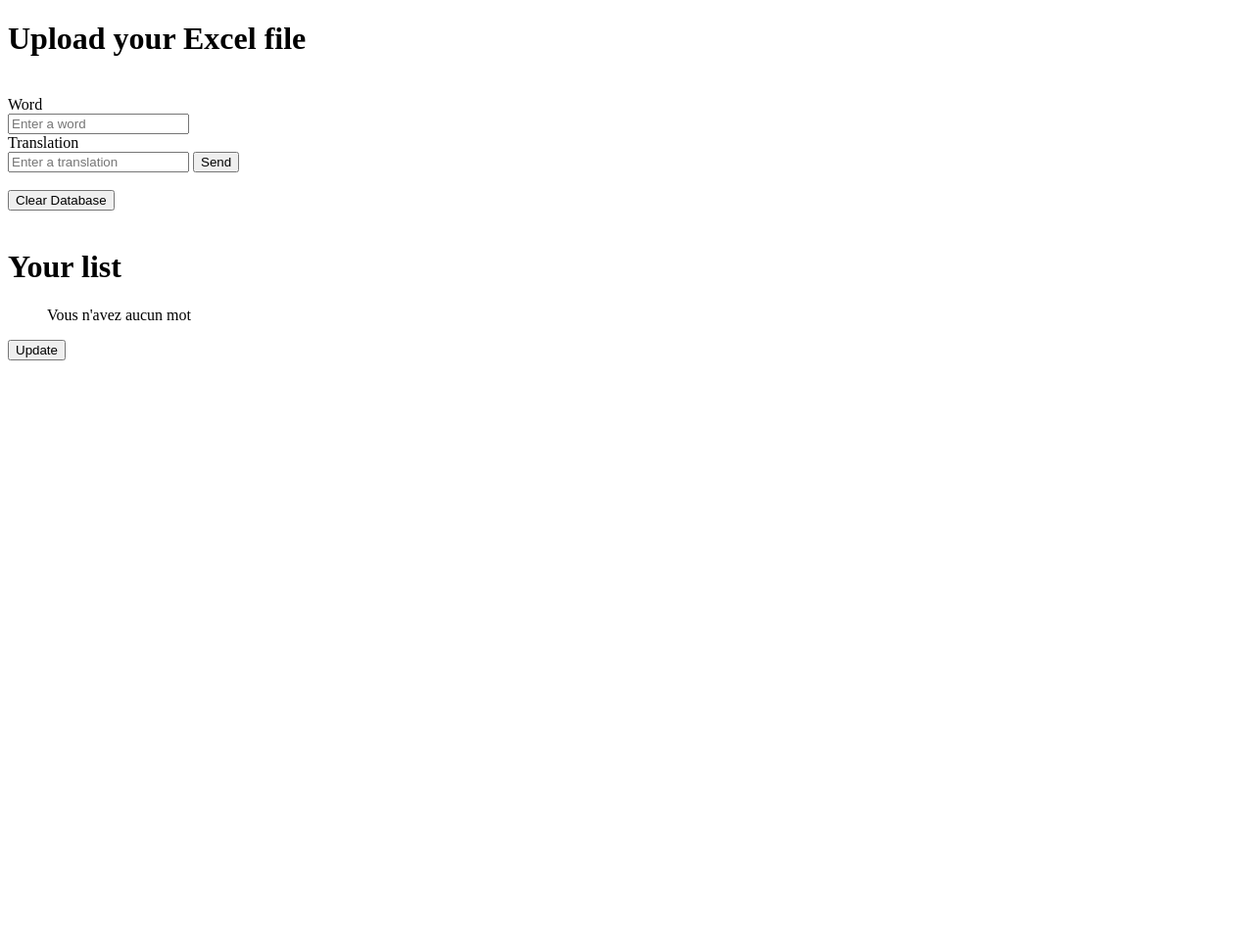
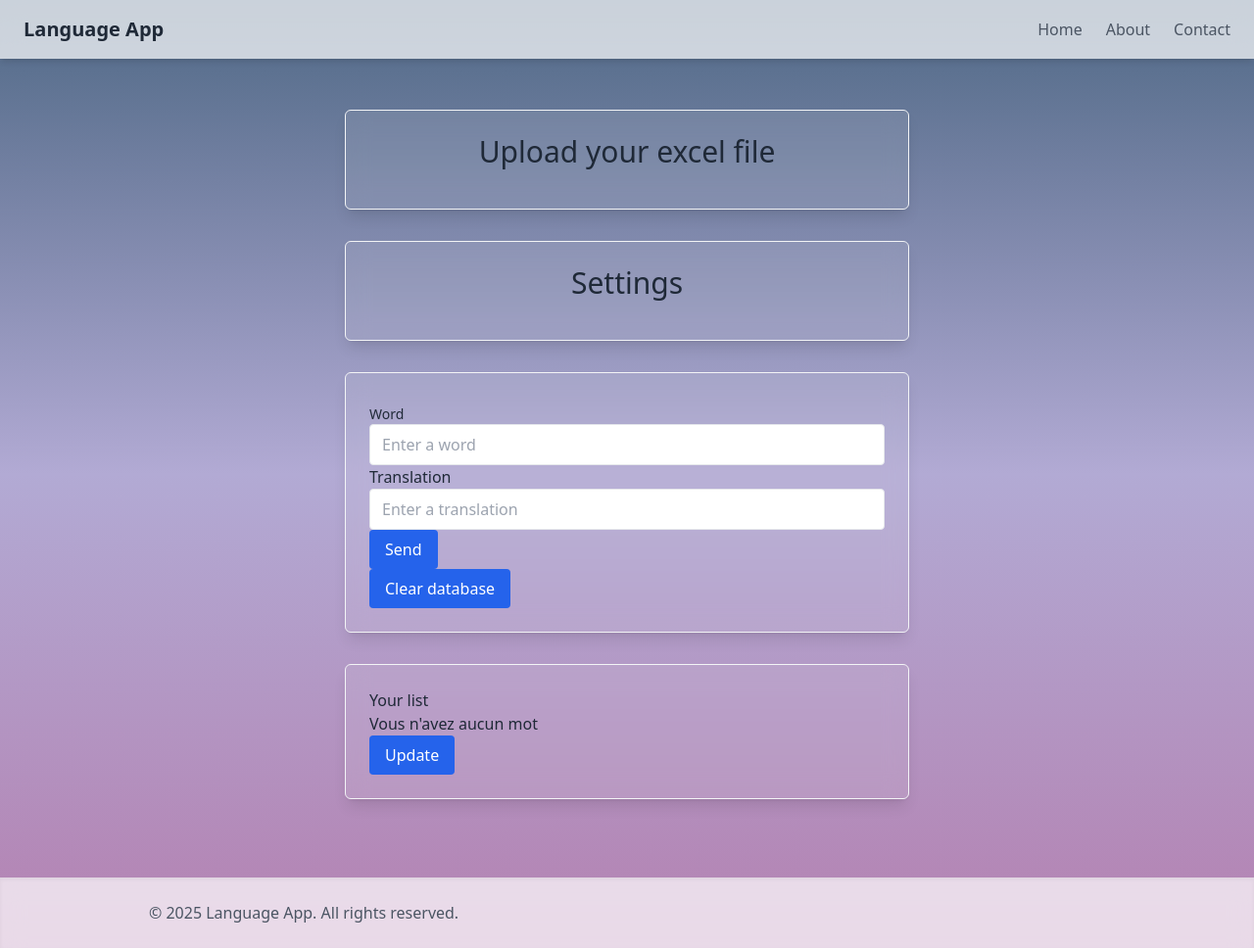
Before and after one commit to Achotna/Language_App, a Flask app: template templates/index.html in a window 1280 px wide. Shown: the whole page at 98% size. Before the commit the page ends 368 px from the top, so only its background shows below. Run offline with Flask 3, Linux system fonts and the light colour scheme; the template is opened without the code that fills it, so the values that code supplies are empty; some libraries are stand-ins or nearby versions.

Commit message:
First index ui customization

```diff
--- /dev/null
+++ b/static/style.css
@@ -0,0 +1,3 @@
+body {
+    background: linear-gradient(to bottom, rgb(78, 104, 133), #b2aad4, rgb(180, 129, 177));
+}
--- a/templates/home.html
+++ b/templates/home.html
@@ -1,5 +1,11 @@
 <!DOCTYPE html>
 <html lang="en">
+<link rel="stylesheet" href="{{ url_for('static', filename='style.css') }}">
+<link rel="preconnect" href="https://fonts.googleapis.com">
+<link rel="preconnect" href="https://fonts.gstatic.com" crossorigin>
+<link href="https://fonts.googleapis.com/css2?family=Noto+Sans:ital,wght@0,100..900;1,100..900&display=swap" rel="stylesheet">
+
+
 <head>
     <meta charset="UTF-8">
     <meta name="viewport" content="width=device-width, initial-scale=1.0">
--- a/templates/index.html
+++ b/templates/index.html
@@ -1,69 +1,99 @@
 <!DOCTYPE html>
 <html lang="en">
+<link rel="stylesheet" href="{{ url_for('static', filename='style.css') }}">
+<link rel="preconnect" href="https://fonts.googleapis.com">
+<link rel="preconnect" href="https://fonts.gstatic.com" crossorigin>
+<link href="https://fonts.googleapis.com/css2?family=Noto+Sans:ital,wght@0,100..900;1,100..900&display=swap" rel="stylesheet">
+
+
 <head>
     <meta charset="UTF-8">
     <meta name="viewport" content="width=device-width, initial-scale=1.0">
 
-    <title>File Upload</title>
+    <title>File upload</title>
+
+    <script src="https://cdn.tailwindcss.com"></script>
+
     {{ dropzone.load_css() }}
     {{ dropzone.style('border: 2px dashed #0087F7; min-height: 200px;') }}
 </head>
 
-<body>
-    <h1>Upload your Excel file</h1>
+<body class="min-h-screen pt-20">
+
+  <header class="fixed top-0 left-0 w-full bg-white bg-opacity-70 backdrop-filter backdrop-blur-md shadow-md z-10">
+    <div class="container mx-auto flex items-center justify-between py-4 px-6">
+      <a href="/" class="text-xl font-bold text-gray-800">Language App</a>
+      <nav>
+        <ul class="flex space-x-6">
+          <li><a href="home.html" class="text-gray-600 hover:text-gray-800">Home</a></li>
+          <li><a href="/about" class="text-gray-600 hover:text-gray-800">About</a></li>
+          <li><a href="/contact" class="text-gray-600 hover:text-gray-800">Contact</a></li>
+        </ul>
+      </nav>
+    </div>
+    </header>
+
+  <div class="max-w-xl mx-auto p-6 bg-gray-100 bg-clip-padding backdrop-filter backdrop-blur-md bg-opacity-10 border border-gray-100 rounded-md shadow-lg mb-8 mt-8">
+    <h1 class="text-3xl text-center text-gray-800 mb-4">Upload your excel file</h1>
     <form action="/" class="dropzone" id="my-dropzone" method="POST" enctype="multipart/form-data">
       {{ dropzone.create(action="/") }}
       {{ dropzone.load_js() }}
       {{ dropzone.config() }}
     </form>
+  </div>
 
-    <br>
+  <div class="max-w-xl mx-auto p-6 bg-gray-100 bg-clip-padding backdrop-filter backdrop-blur-md bg-opacity-10 border border-gray-100 rounded-md shadow-lg mb-8 mt-8">
+    <h1 class="text-3xl text-center text-gray-800 mb-4">Settings</h1>
+  </div>
+
+  <div class="max-w-xl mx-auto text-gray-800 p-6 bg-gray-100 bg-clip-padding backdrop-filter backdrop-blur-md bg-opacity-10 border border-gray-100 rounded-md shadow-lg mb-8 mt-8">
+    <form method="POST">
+        <label class="block text-sm font-medium mt-2">Word</label>
+        <input type="text" name="word" class="border rounded px-3 py-2 w-full" placeholder="Enter a word">
+        <label for="translation">Translation</label>
+
+        <input type="text" name="translation" class="border rounded px-3 py-2 w-full"  placeholder="Enter a translation">
+
+        <button type="submit" class="bg-blue-600 text-white px-4 py-2 rounded hover:bg-blue-700" >Send</button>
+    </form>
 
     <form method="POST">
-        <label for="word">Word</label>
-        <br>
-        <input type="text" name="word" placeholder="Enter a word">
-        <br>
-        <label for="translation">Translation</label>
-        <br>
-        <input type="text" name="translation" placeholder="Enter a translation">
-        <button type="submit">Send</button>
+        <button type="submit" name="clear" value="true" class="bg-blue-600 text-white px-4 py-2 rounded hover:bg-blue-700">Clear database</button>
     </form>
+  </div>
 
-    <br>
+  <div class="max-w-xl mx-auto p-6 bg-gray-100 bg-clip-padding backdrop-filter backdrop-blur-md bg-opacity-10 border border-gray-100 rounded-md shadow-lg mb-8 mt-8 text-gray-800">
+    <h1>Your list</h1>
+      <div class="max-h-64 overflow-y-auto">
         <form method="POST">
-        <button type="submit" name="clear" value="true">Clear Database</button>
-    </form>
-
-    <br>
-
-
-    <h1>Your list</h1>
-      <div class="scroll-box">
-        <form method="POST">
-        <ul>
+          <ul class="space-y-2">
             {% if rows %}
               {% for row in rows %}
 
               <input type="hidden" name="word_id_{{ loop.index }}" value="{{ row[0] }}">
+              <li class="flex items-center gap-3">
                 <input type="checkbox" name="check_{{ loop.index }}" {% if row[3] == 1 %}checked{% endif %}>
-
-              <span>{{ row[1]}} > {{ row[2]}}</span>
-                <br>
-                <br>
+                <span class="text-sm">{{ row[1]}} > {{ row[2]}}</span>
+              </li>
               {% endfor %}
             {% else %}
               <p>Vous n'avez aucun mot</p>
             {% endif %}
+
           </ul>
-
-
-            <button type="submit" name="update" value="true">Update</button>
-        </form>
-
       </div>
 
+          <button type="submit" class="bg-blue-600 text-white px-4 py-2 rounded hover:bg-blue-700" name="update" value="true">
+            Update
+          </button>
+        </form>
+  </div>
 
+  <footer class="mt-20 mb-0 bg-white bg-opacity-70 backdrop-filter backdrop-blur-md shadow-inner pb-0">
+    <div class="max-w-5xl mx-auto px-6 py-6 flex flex-col md:flex-row items center justify-between text-gray-600 text-center">
+      &copy; 2025 Language App. All rights reserved.
+    </div>
+  </footer>
 
 
 </body>
```
Also changed, not shown: static/images/download.png (added), static/images/menu.png (added), static/images/refresh.png (added), static/images/toggle_off.png (added), static/images/toggle_on.png (added), vocab.db (added). Lines whose indentation alone changed are shown as unchanged.
